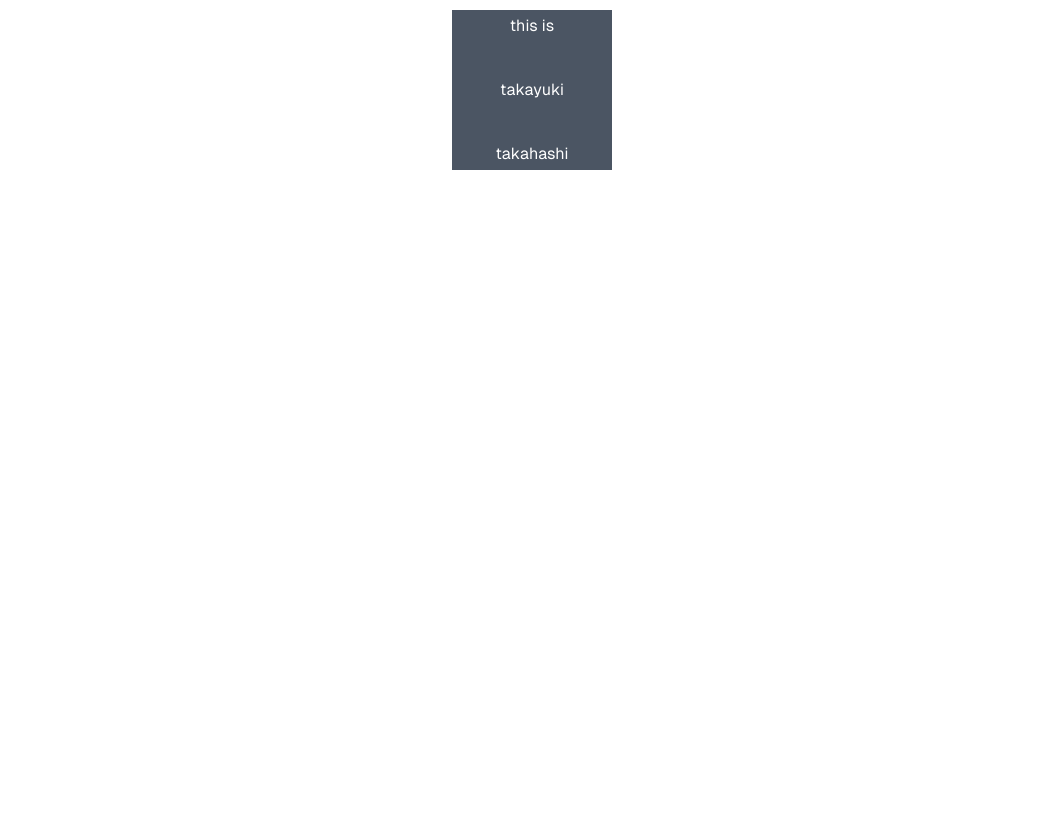
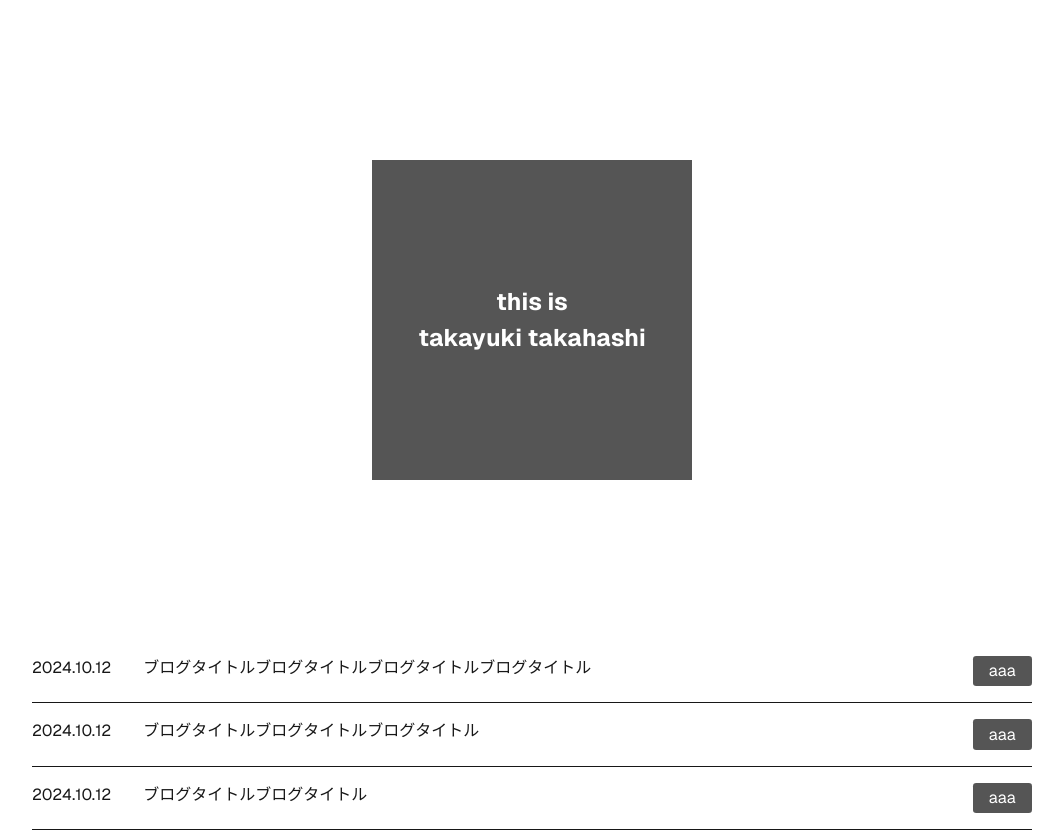
Before and after one commit to tktkaws/next_tailwind_sample, a Next.js app: page / in a window 1280 px wide. Shown: the whole page, without its empty margins (108-1171 px from the left). Before the commit the page ends 800 px from the top, so only its background shows below. Built offline with nearby package versions, Linux system fonts and the light colour scheme.

Commit message:
css modules

```diff
--- a/src/app/page.tsx
+++ b/src/app/page.tsx
@@ -1,112 +1,33 @@
 import Image from "next/image";
+import styles from './styles.module.css'
 
 export default function Home() {
   return (
-    <div className="grid grid-rows-[20px_1fr_20px] items-center justify-items-center min-h-screen p-8 pb-20 gap-16 sm:p-20 font-[family-name:var(--font-geist-sans)]">
-      <main className="w-full grid place-items-center">
-        <div className="grid w-40 h-40 place-items-center bg-gray-600 text-white"><span className="inline-block w-full text-center">this is</span> <br /><span className="inline-block w-full text-center">takayuki</span> <br /><span className="inline-block w-full text-center">takahashi</span></div>
-        <ul className="aa">
-          <li className="aaa">
-            <p className=""></p>
-            <p className=""></p>
-            <p className=""></p>
-            <p className=""></p>
-            <p className=""></p>
+    <div className="font-[family-name:var(--font-geist-sans)]">
+      <main className={styles.main}>
+        <div className={styles.titleContainer}>
+          <div className={styles.title}>
+            <p className={styles.titleText}>this is <br />takayuki takahashi</p>
+          </div>
+        </div>
+        <ul className={styles.blogList}>
+          <li className={styles.blogListItem}>
+            <p className={styles.blogListItemDate}>2024.10.12</p>
+            <p className={styles.blogListItemTitle}>ブログタイトルブログタイトルブログタイトルブログタイトル</p>
+            <p className={styles.blogListItemTag}>aaa</p>
+          </li>
+          <li className={styles.blogListItem}>
+            <p className={styles.blogListItemDate}>2024.10.12</p>
+            <p className={styles.blogListItemTitle}>ブログタイトルブログタイトルブログタイトル</p>
+            <p className={styles.blogListItemTag}>aaa</p>
+          </li>
+          <li className={styles.blogListItem}>
+            <p className={styles.blogListItemDate}>2024.10.12</p>
+            <p className={styles.blogListItemTitle}>ブログタイトルブログタイトル</p>
+            <p className={styles.blogListItemTag}>aaa</p>
           </li>
         </ul>
-
-        {/* <Image
-          className="dark:invert"
-          src="https://nextjs.org/icons/next.svg"
-          alt="Next.js logo"
-          width={180}
-          height={38}
-          priority
-        /> */}
-        {/* <ol className="list-inside list-decimal text-sm text-center sm:text-left font-[family-name:var(--font-geist-mono)]">
-          <li className="mb-2">
-            Get started by editing{" "}
-            <code className="bg-black/[.05] dark:bg-white/[.06] px-1 py-0.5 rounded font-semibold">
-              src/app/page.tsx
-            </code>
-            .
-          </li>
-          <li>Save and see your changes instantly.</li>
-        </ol> */}
-
-        <div className="flex gap-4 items-center flex-col sm:flex-row">
-          {/* <a
-            className="rounded-full border border-solid border-transparent transition-colors flex items-center justify-center bg-foreground text-background gap-2 hover:bg-[#383838] dark:hover:bg-[#ccc] text-sm sm:text-base h-10 sm:h-12 px-4 sm:px-5"
-            href="https://vercel.com/new?utm_source=create-next-app&utm_medium=appdir-template-tw&utm_campaign=create-next-app"
-            target="_blank"
-            rel="noopener noreferrer"
-          >
-            <Image
-              className="dark:invert"
-              src="https://nextjs.org/icons/vercel.svg"
-              alt="Vercel logomark"
-              width={20}
-              height={20}
-            />
-            Deploy now
-          </a>
-          <a
-            className="rounded-full border border-solid border-black/[.08] dark:border-white/[.145] transition-colors flex items-center justify-center hover:bg-[#f2f2f2] dark:hover:bg-[#1a1a1a] hover:border-transparent text-sm sm:text-base h-10 sm:h-12 px-4 sm:px-5 sm:min-w-44"
-            href="https://nextjs.org/docs?utm_source=create-next-app&utm_medium=appdir-template-tw&utm_campaign=create-next-app"
-            target="_blank"
-            rel="noopener noreferrer"
-          >
-            Read our docs
-          </a> */}
-        </div>
       </main>
-      {/* <footer className="row-start-3 flex gap-6 flex-wrap items-center justify-center">
-        <a
-          className="flex items-center gap-2 hover:underline hover:underline-offset-4"
-          href="https://nextjs.org/learn?utm_source=create-next-app&utm_medium=appdir-template-tw&utm_campaign=create-next-app"
-          target="_blank"
-          rel="noopener noreferrer"
-        >
-          <Image
-            aria-hidden
-            src="https://nextjs.org/icons/file.svg"
-            alt="File icon"
-            width={16}
-            height={16}
-          />
-          Learn
-        </a>
-        <a
-          className="flex items-center gap-2 hover:underline hover:underline-offset-4"
-          href="https://vercel.com/templates?framework=next.js&utm_source=create-next-app&utm_medium=appdir-template-tw&utm_campaign=create-next-app"
-          target="_blank"
-          rel="noopener noreferrer"
-        >
-          <Image
-            aria-hidden
-            src="https://nextjs.org/icons/window.svg"
-            alt="Window icon"
-            width={16}
-            height={16}
-          />
-          Examples
-        </a>
-        <a
-          className="flex items-center gap-2 hover:underline hover:underline-offset-4"
-          href="https://nextjs.org?utm_source=create-next-app&utm_medium=appdir-template-tw&utm_campaign=create-next-app"
-          target="_blank"
-          rel="noopener noreferrer"
-        >
-          <Image
-            aria-hidden
-            src="https://nextjs.org/icons/globe.svg"
-            alt="Globe icon"
-            width={16}
-            height={16}
-          />
-          Go to nextjs.org →
-        </a>
-      </footer> */}
     </div>
   );
 }
--- /dev/null
+++ b/src/app/styles.module.css
@@ -0,0 +1,55 @@
+.main {
+    display: grid;
+    grid-template-columns: 1fr 1000px 1fr;
+    grid-template-rows: auto;
+}
+.main > * {
+    grid-column: 2;
+}
+
+
+.aa {
+    display: grid;
+    grid-auto-flow: column;
+    margin-top: 2rem;
+}
+.titleContainer {
+    padding-top: 10rem;
+    padding-bottom: 10rem;
+    display: grid;
+    place-items: center;
+}
+.title {
+    display: grid;
+    place-items: center;
+    width: 20rem;
+    height: 20rem;
+    background-color: #555555;
+    color: #FFFFFF;
+    box-sizing: border-box;
+    font-size: 1.5rem;
+}
+.titleText{
+    font-weight: bold;
+    height: fit-content;
+    width: fit-content;
+    text-align: center;
+}
+.blogList {
+    display: grid;
+    width: 100%;
+}
+.blogListItem {
+    display: grid;
+    grid-template-columns: auto 1fr auto;
+    column-gap: 2rem;
+    padding-top: 1rem;
+    padding-bottom: 1rem;
+    border-bottom: solid 1px;
+}
+.blogListItemTag {
+    background-color: #555555;
+    color: #FFFFFF;
+    padding: .2em 1em;
+    border-radius: .2em;
+}
```
